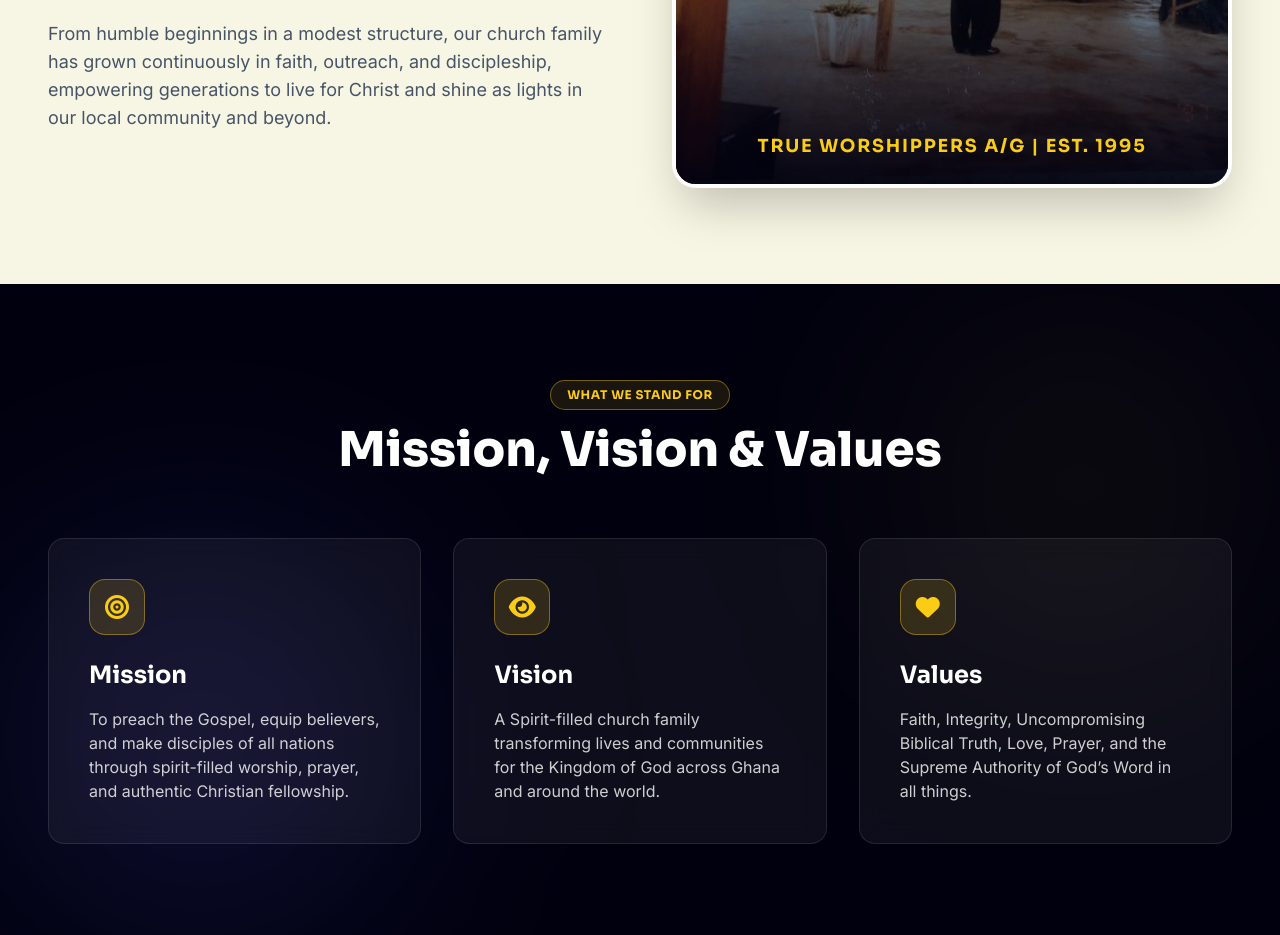
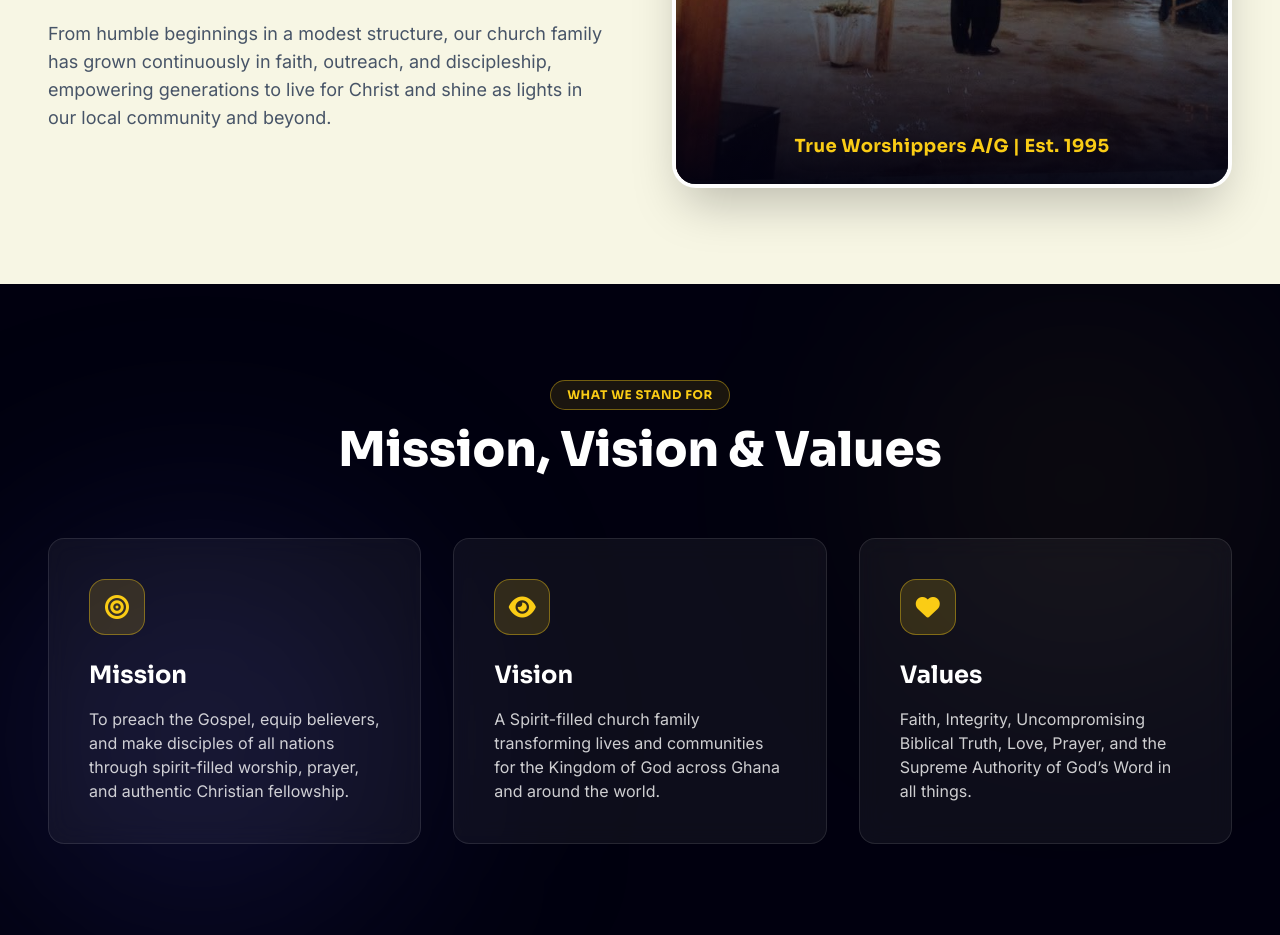
Before and after one commit to heyywillz/TWAG-Website, a website: page about.html in a window 1280 px wide. Shown: the part 880-1815 px from the top of the page. Drawn offline with nearby package versions, Linux system fonts and the light colour scheme.

Commit message:
style: update foundation image caption to title case formatting

```diff
--- a/about.html
+++ b/about.html
@@ -211,7 +211,7 @@
 
               <!-- Gradient Text Overlay Directly on Image -->
               <div class="absolute bottom-6 left-6 right-6 text-center z-10">
-                <span class="font-sora text-sm sm:text-base md:text-lg font-bold text-gold tracking-widest uppercase drop-shadow-lg">
+                <span class="font-sora text-sm sm:text-base md:text-lg font-bold text-gold tracking-wide drop-shadow-lg">
                   True Worshippers A/G | Est. 1995
                 </span>
               </div>
```
